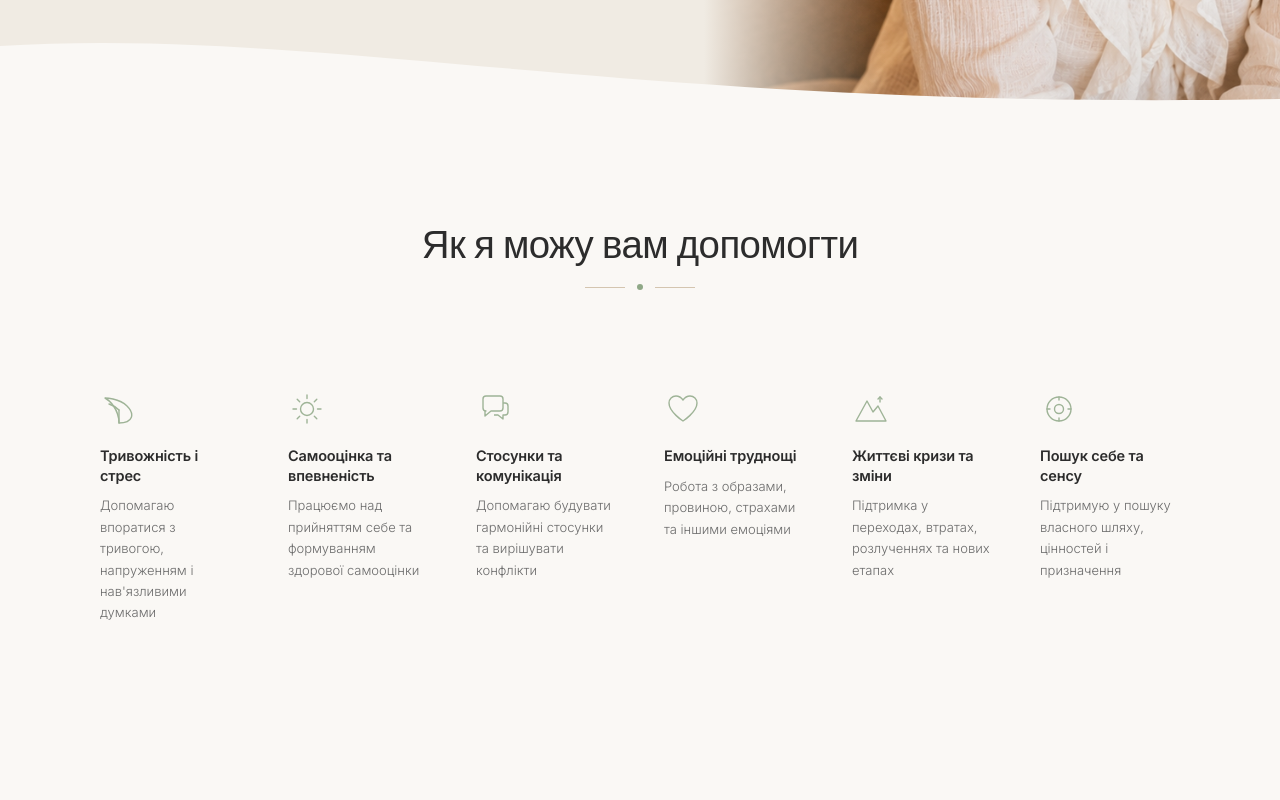
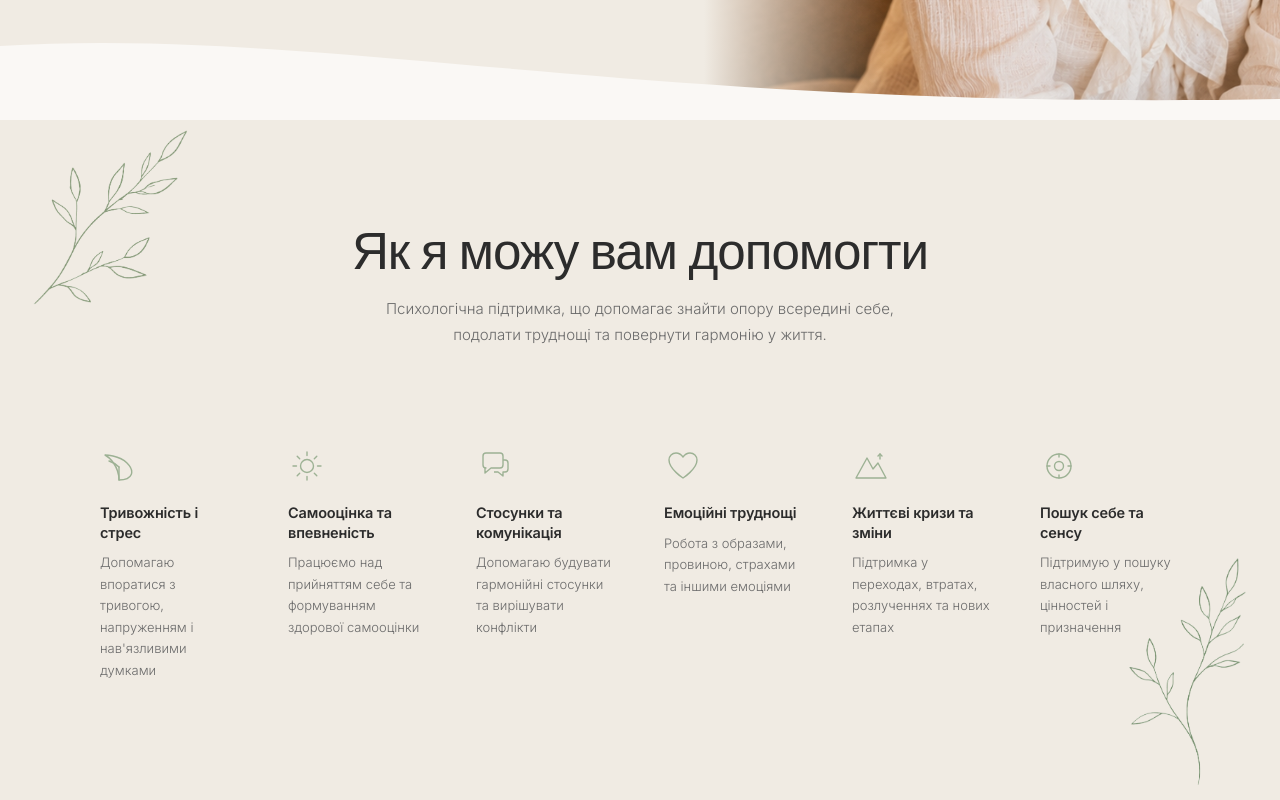
Before and after one commit to danylonahorniuk/psychologist-landing, a Next.js app: page / in a window 1280 px wide. Shown: the part 680-1480 px from the top of the page. Built offline with nearby package versions, Linux system fonts and the light colour scheme.

Commit message:
feat: add beige bg, branch decorations and subtitle to Topics section

```diff
--- a/components/Topics.tsx
+++ b/components/Topics.tsx
@@ -1,3 +1,5 @@
+import Image from "next/image";
+
 const topics = [
   {
     title: "Тривожність і стрес",
@@ -65,32 +67,43 @@ const topics = [
 
 export default function Topics() {
   return (
-    <section style={{ padding: "100px 80px", background: "var(--bg)" }}>
-      <div style={{ maxWidth: "1280px", margin: "0 auto" }}>
+    <section style={{ padding: "100px 80px", background: "var(--bg-warm)", position: "relative", overflow: "hidden" }}>
+
+      {/* Left branch */}
+      <div style={{ position: "absolute", top: 0, left: 0, width: "220px", height: "420px", pointerEvents: "none" }}>
+        <Image src="/topics-left.png" alt="" fill style={{ objectFit: "contain", objectPosition: "top left" }} sizes="220px" />
+      </div>
+
+      {/* Right branch */}
+      <div style={{ position: "absolute", bottom: 0, right: 0, width: "200px", height: "380px", pointerEvents: "none" }}>
+        <Image src="/topics-right.png" alt="" fill style={{ objectFit: "contain", objectPosition: "bottom right" }} sizes="200px" />
+      </div>
+
+      <div style={{ maxWidth: "1280px", margin: "0 auto", position: "relative", zIndex: 1 }}>
 
         {/* Centered heading */}
         <div style={{ textAlign: "center", marginBottom: "72px" }}>
           <h2 style={{
             fontFamily: "var(--font-playfair), serif",
-            fontSize: "clamp(30px, 3vw, 44px)",
+            fontSize: "clamp(36px, 4vw, 56px)",
             fontWeight: 500,
-            lineHeight: 1.15,
-            letterSpacing: "-0.015em",
+            lineHeight: 1.1,
+            letterSpacing: "-0.02em",
             color: "var(--text)",
             marginBottom: "20px",
           }}>
             Як я можу вам допомогти
           </h2>
-          <div style={{
-            display: "flex",
-            alignItems: "center",
-            justifyContent: "center",
-            gap: "12px",
+          <p style={{
+            fontSize: "15px",
+            color: "var(--muted)",
+            fontWeight: 300,
+            lineHeight: 1.7,
+            maxWidth: "540px",
+            margin: "0 auto",
           }}>
-            <div style={{ width: "40px", height: "1px", background: "var(--sand)" }} />
-            <div style={{ width: "6px", height: "6px", borderRadius: "50%", background: "var(--sage)" }} />
-            <div style={{ width: "40px", height: "1px", background: "var(--sand)" }} />
-          </div>
+            Психологічна підтримка, що допомагає знайти опору всередині себе, подолати труднощі та повернути гармонію у життя.
+          </p>
         </div>
 
         {/* 6-column grid */}
```
Also changed, not shown: public/topics-left.png (added), public/topics-right.png (added).
